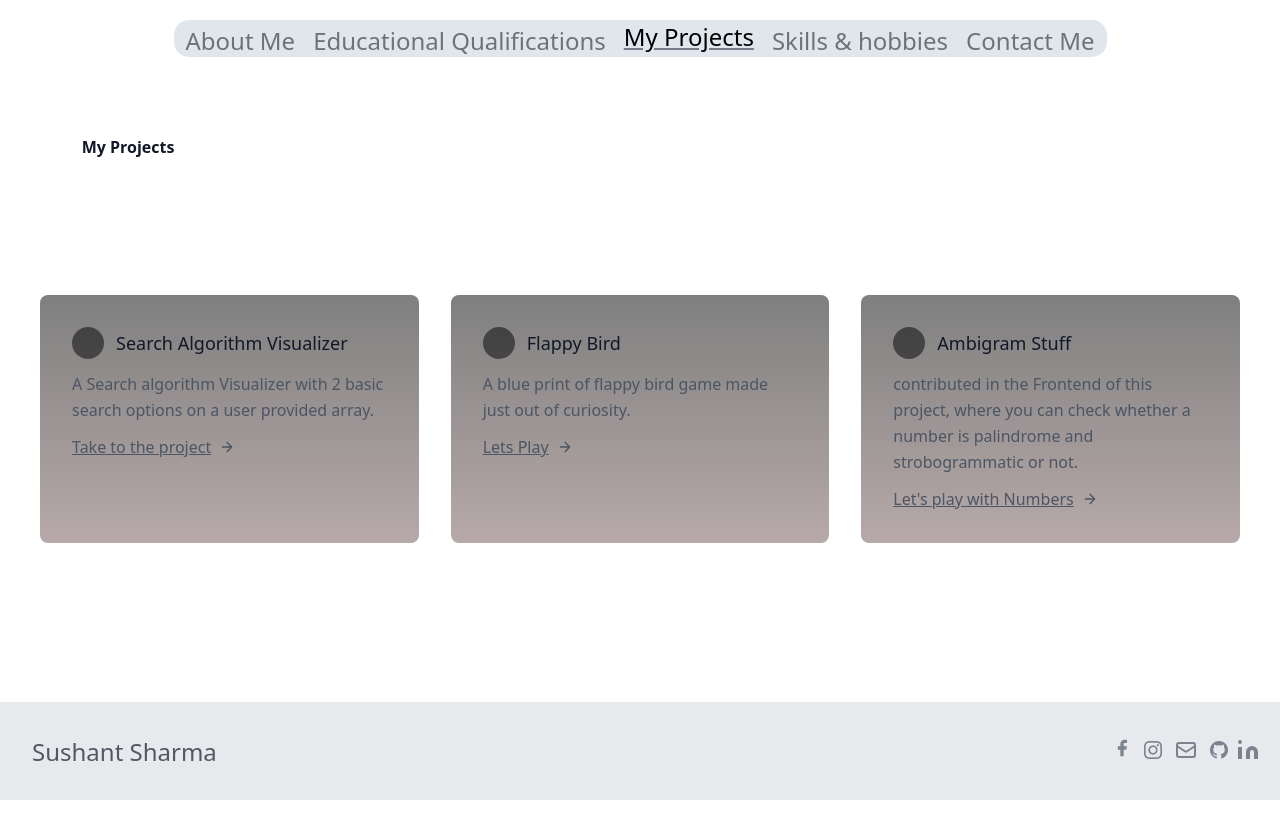
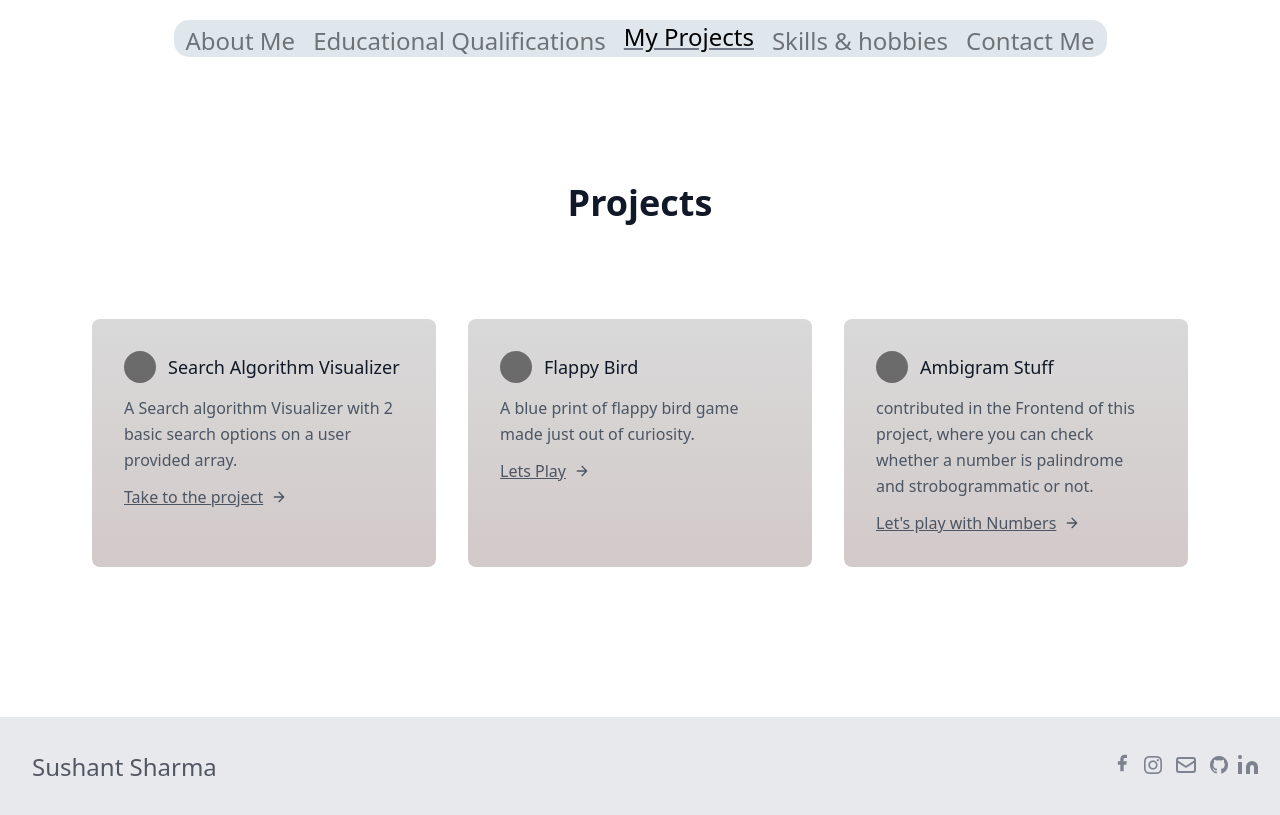
Before and after one commit to sushantsharma08/portfolio, an Angular app in the folder portfolio/: page /my-projects in a window 1280 px wide. Built offline with nearby package versions, Linux system fonts and the light colour scheme.

Commit message:
updated changes

```diff
--- a/portfolio/src/app/component/routed-component/routed-components/educational-qualifications/educational-qualifications.component.html
+++ b/portfolio/src/app/component/routed-component/routed-components/educational-qualifications/educational-qualifications.component.html
@@ -1,6 +1,5 @@
 <div class="container mx-auto px-4 sm:px-8 educational" >
     <div class="py-8">
-
         <div class="-mx-4 sm:-mx-8 px-4 sm:px-8 py-4 overflow-x-auto">
             <div class="inline-block min-w-full rounded-lg overflow-hidden">
 
@@ -8,15 +7,15 @@
                 <div class="flex flex-col items-center justify-center  min-h-screen py-10 px-10"
                     style="border-radius: 50rem; min-height: 45rem;">
 
-                    <div class="container px-20 mx-auto">
-                        <span class="EducationalQualification"
-                            class="font-bold title-font text-4xl text-center text-gray-900">
-                            <h1> Educational Qualifications </h1>
+                    <div class="container px-20 mx-auto ">
+                        <span class="EducationalQualification "
+                            class="font-bold title-font text-4xl text-center text-gray-900 ">
+                            <h1 > Educational Qualifications </h1>
                         </span>
                     </div>
                     <br><br><br>
-                    <h1 class="text-gray-900 font-semibold text-xl">School</h1>
-                    <div class="flex flex-col mt-6 opacity-95">
+                    <h1 class="text-gray-900 font-semibold text-xl heading">School</h1>
+                    <div class="flex flex-col mt-6 opacity-95 edutab">
                         <div class="-my-2 overflow-x-auto sm:-mx-6 lg:-mx-8">
                             <div class="py-2 align-middle inline-block min-w-full sm:px-6 lg:px-8">
                                 <div class="shadow-md shadow-red-500 overflow-hidden sm:rounded-lg ">
@@ -94,7 +93,7 @@
 
                     <h1 class="text-gray-900 font-semibold text-xl">College</h1>
                     <h3 class="text-lg text-gray-900 font-large">B-Tech Computer Science Engineering</h3>
-                    <div class="flex flex-col mt-6 opacity-95">
+                    <div class="flex flex-col mt-6 opacity-95 edutab">
                         <div class="-my-2 overflow-x-auto sm:-mx-6 lg:-mx-8">
                             <div class="py-2 align-middle inline-block min-w-full sm:px-6 lg:px-8">
                                 <div class="overflow-hidden sm:rounded-lg shadow-md shadow-red-500 ">
@@ -181,12 +180,12 @@
                                                     CBCS
                                                 </td>
                                                 <td class="px-6 py-4 whitespace-nowrap">
-                                                    in session
+                                                    8.83
                                                 </td>
                                                 <td class="px-6 py-4 whitespace-nowrap">
                                                     Medicaps University,Indore.
                                                 </td>
-                                                <!-- sem 5
+                                                 <!-- sem 5 -->
                               <tr class="bg-black bg-opacity-20">
                                 <td class="pl-4">
                                   5
@@ -198,13 +197,13 @@
                                   CBCS
                                 </td>
                                 <td class="px-6 py-4 whitespace-nowrap">
-                                  9.96
+                                  in session
                                 </td>
                                 <td class="px-6 py-4 whitespace-nowrap">
                                   Medicaps University,Indore.
                                 </td>
 
-                                sem 6
+                              <!--  sem 6
                               <tr>
                                 <td class="pl-4">
                                   6
--- a/portfolio/src/app/component/routed-component/routed-components/educational-qualifications/educational-qualifications.component.scss
+++ b/portfolio/src/app/component/routed-component/routed-components/educational-qualifications/educational-qualifications.component.scss
@@ -20,7 +20,25 @@ tr{
     left: 0;
     width: 100%;
     height: 100%;
-    background: linear-gradient(rgba(88, 84, 138, 0.959),rgba(0, 255, 115, 0.932));
-    clip-path: circle(15% at right 30%);
+    background: linear-gradient(rgba(79, 74, 126, 0.685),rgba(71, 212, 135, 0.932));
+    clip-path: circle(30% at right 30%);
     z-index: -1;
 }
+.educational::after{
+    content: " ";
+    position: fixed;
+    top: 0;
+    left: 0;
+    width: 100%;
+    height: 100%;
+    background: linear-gradient(rgba(88, 84, 138, 0.959),rgba(0, 255, 115, 0.932));
+    clip-path: circle(15% at right 3%);
+    z-index: -1;
+}
+.edutab{
+    backdrop-filter: blur(6px);
+}
+.heading{
+    background: rgba(255, 255, 255, 0.02) ;
+    backdrop-filter: blur(6px);
+}
--- a/portfolio/src/app/component/routed-component/routed-components/projects/projects.component.html
+++ b/portfolio/src/app/component/routed-component/routed-components/projects/projects.component.html
@@ -1,21 +1,24 @@
-<div class="container px-20 mx-auto" class="md:w-64 md:mb-0 mb-6 flex-shrink-0 flex flex-col">
-    <span class="EducationalQualification" class="font-bold title-font text-gray-900">
-      <h2 class="MainHeading text-[#3d2929e0]" style="width: max-content; margin: auto; "> My Projects</h2>
-    </span>
-  </div>
+<div class="container mx-auto px-4 sm:px-8 educational">
+  <div class="py-8">
+    <div class="-mx-4 sm:-mx-8 px-4 sm:px-8 py-4 overflow-x-auto">
+      <div class="inline-block min-w-full rounded-lg overflow-hidden">
 
-  <section class="text-gray-600 body-font overflow-hidden" style="min-height: 60vh;">
-    <div class="container px-5 py-10 mx-auto">
-      <div class="-my-8 divide-y-2 divide-gray-100">
-        <div class="py-8 flex flex-wrap md:flex-nowrap">
+        <div class="container px-20 ">
+          <span class="EducationalQualification " class="font-bold title-font text-4xl text-center text-gray-900 ">
+            <h1> Projects </h1>
+          </span>
+        </div>
+
+        <div class="flex flex-col items-center justify-center py-24 px-10"
+          style="border-radius: 50rem;">
 
           <section class="text-gray-600 body-font">
-            <div class="container px-5 py-24 mx-auto flex">
+            <div class="container px-5  mx-auto flex">
 
               <div class="flex flex-wrap -m-4" style="justify-content: center;">
                 <div class="p-4 md:w-1/3">
                   <div class="flex rounded-lg h-full bg-gray-100 p-8 flex-col"
-                    style="background: linear-gradient(#00000080 , rgba(78, 42, 42, 0.404)) ">
+                    style="background: linear-gradient(rgba(0, 0, 0, 0.1502) , rgba(78, 42, 42, 0.2504));">
                     <div class="flex items-center mb-3">
                       <div
                         class="w-8 h-8 mr-3 inline-flex items-center justify-center rounded-full bg-indigo-500 text-white flex-shrink-0"
@@ -31,7 +34,9 @@
                       <p class="leading-relaxed text-zinc-900">A Search algorithm Visualizer with 2 basic search
                         options on a user provided array.</p>
                       <a href="https://search-algorithm.vercel.app/"
-                        class="mt-3 underline  text-slate-600/[0.8] hover:text-slate-800 inline-flex items-center" target="_blank">Take to the project
+                        class="mt-3 underline  text-slate-600/[0.8] hover:text-slate-800 inline-flex items-center"
+                        target="_blank">Take to
+                        the project
                         <svg fill="none" stroke="currentColor" stroke-linecap="round" stroke-linejoin="round"
                           stroke-width="2" class="w-4 h-4 ml-2" viewBox="0 0 24 24">
                           <path d="M5 12h14M12 5l7 7-7 7"></path>
@@ -42,7 +47,7 @@
                 </div>
                 <div class="p-4 md:w-1/3">
                   <div class="flex rounded-lg h-full bg-gray-100 p-8 flex-col"
-                    style="background: linear-gradient(#00000080 , rgba(78, 42, 42, 0.404)) ">
+                    style="background: linear-gradient(rgba(0, 0, 0, 0.1502) , rgba(78, 42, 42, 0.2504)) ">
                     <div class="flex items-center mb-3">
                       <div
                         class="w-8 h-8 mr-3 inline-flex items-center justify-center rounded-full bg-indigo-500 text-white flex-shrink-0"
@@ -58,7 +63,9 @@
                       <p class="leading-relaxed text-zinc-900">A blue print of flappy bird game made just out of
                         curiosity.</p>
                       <a href="https://flappy-bird-six.vercel.app/"
-                      class="mt-3 underline  text-slate-600/[0.8] hover:text-slate-800 inline-flex items-center" target="_blank">Lets Play
+                        class="mt-3 underline  text-slate-600/[0.8] hover:text-slate-800 inline-flex items-center"
+                        target="_blank">Lets
+                        Play
                         <svg fill="none" stroke="currentColor" stroke-linecap="round" stroke-linejoin="round"
                           stroke-width="2" class="w-4 h-4 ml-2" viewBox="0 0 24 24">
                           <path d="M5 12h14M12 5l7 7-7 7"></path>
@@ -69,7 +76,7 @@
                 </div>
                 <div class="p-4 md:w-1/3">
                   <div class="flex rounded-lg h-full bg-gray-100 p-8 flex-col"
-                    style="background: linear-gradient(#00000080 , rgba(78, 42, 42, 0.404)) ">
+                    style="background: linear-gradient(rgba(0, 0, 0, 0.1502) , rgba(78, 42, 42, 0.2504))">
                     <div class="flex items-center mb-3">
                       <div
                         class="w-8 h-8 mr-3 inline-flex items-center justify-center rounded-full bg-indigo-500 text-white flex-shrink-0"
@@ -85,7 +92,8 @@
                       <p class="leading-relaxed text-zinc-900">contributed in the Frontend of this project, where you
                         can check whether a number is palindrome and strobogrammatic or not. </p>
                       <a href="https://ambigram-stuff-shailscript.vercel.app" target="_blank"
-                      class="mt-3 underline  text-slate-600/[0.8] hover:text-slate-800 inline-flex items-center">Let's play with Numbers
+                        class="mt-3 underline  text-slate-600/[0.8] hover:text-slate-800 inline-flex items-center">Let's
+                        play with Numbers
                         <svg fill="none" stroke="currentColor" stroke-linecap="round" stroke-linejoin="round"
                           stroke-width="2" class="w-4 h-4 ml-2" viewBox="0 0 24 24">
                           <path d="M5 12h14M12 5l7 7-7 7"></path>
@@ -99,6 +107,8 @@
           </section>
 
         </div>
+
       </div>
     </div>
-  </section>
+  </div>
+</div>
--- a/portfolio/src/app/component/routed-component/routed-components/skills-hobbies/skills-hobbies.component.html
+++ b/portfolio/src/app/component/routed-component/routed-components/skills-hobbies/skills-hobbies.component.html
@@ -11,7 +11,7 @@
                 <div class="text-center text-xl font-bold opacity-90 flex items-center">
                     <div class="h-12 w-12 rounded-full bg-gray-400 align-middle mr-28 flex justify-center items-center">
                         <i class="bi bi-code-slash text-gray-700/0.5  text-xl"></i></div>
-                    <span class="w-max">Languages</span>
+                    <span class="w-max sub-Heading">Languages</span>
                 </div>
                 <hr class="my-2">
                 <div class="container flex ">
@@ -44,7 +44,7 @@
                 <div class="text-center text-xl font-bold opacity-90 flex items-center w-max">
                     <div class="h-12 w-12 rounded-full bg-gray-400 align-middle mr-28 flex justify-center items-center">
                         <i class="bi bi-tools text-gray-700/0.5 text-xl"></i></div>
-                    <span class="w-max">Tools & Frameworks</span>
+                    <span class="w-max sub-Heading">Tools & Frameworks</span>
                 </div>
                 <hr class="my-2">
                 <div class="container flex ">
@@ -80,7 +80,7 @@
                                 d="M212.3 10.3c-43.8 6.3-86.2 24.1-122.2 53.8l77.4 77.4c27.8-35.8 43.3-81.2 44.8-131.2zM248 222L405.9 64.1c-42.4-35-93.6-53.5-145.5-56.1-1.2 63.9-21.5 122.3-58.7 167.7L248 222zM56.1 98.1c-29.7 36-47.5 78.4-53.8 122.2 50-1.5 95.5-17 131.2-44.8L56.1 98.1zm272.2 204.2c45.3-37.1 103.7-57.4 167.7-58.7-2.6-51.9-21.1-103.1-56.1-145.5L282 256l46.3 46.3zM248 290L90.1 447.9c42.4 34.9 93.6 53.5 145.5 56.1 1.3-64 21.6-122.4 58.7-167.7L248 290zm191.9 123.9c29.7-36 47.5-78.4 53.8-122.2-50.1 1.6-95.5 17.1-131.2 44.8l77.4 77.4zM167.7 209.7C122.3 246.9 63.9 267.3 0 268.4c2.6 51.9 21.1 103.1 56.1 145.5L214 256l-46.3-46.3zm116 292c43.8-6.3 86.2-24.1 122.2-53.8l-77.4-77.4c-27.7 35.7-43.2 81.2-44.8 131.2z" />
                         </svg>
                     </div>
-                    <span class="w-max">Sports & Hobbies</span>
+                    <span class="w-max sub-Heading">Sports & Hobbies</span>
                 </div>
                 <hr class="my-2">
                 <div class="container flex ">
--- a/portfolio/src/app/component/routed-component/routed-components/skills-hobbies/skills-hobbies.component.scss
+++ b/portfolio/src/app/component/routed-component/routed-components/skills-hobbies/skills-hobbies.component.scss
@@ -13,7 +13,6 @@ li{
     width: max-content;
     font-size: 15px;
     transform: translateY(10px);
-    transition: 0.5s;
 
 }
 @media only screen and (max-width: 522px) {
@@ -22,7 +21,6 @@ li{
   .template{
     min-width: 440px;
     min-height: 250px;
-    background-color: rgba(28, 32, 83, 0.027);
 
 }
 .skills::before{
@@ -50,14 +48,15 @@ li{
 .template{
     // min-height: max-content;
     // background-color: #bdcedb83;
-    background: rgba(255, 255, 255,0.05) ;
-    box-shadow: 0 15px 15px rgba(0,0,0,0.5);
+    // background: rgba(255, 255, 255,0.05) ;
+    background: linear-gradient(rgba(137, 43, 226, 0.082),rgba(94, 0, 182, 0.2)) ;
+    box-shadow: 0 15px 15px rgba(0, 71, 119, 0.13);
     backdrop-filter:blur(6px);
     opacity: 0.8;
-    border: 1px solid rgba(0, 0, 0, 0.137);
+    border: 1px solid rgba(255, 0, 255, 0.103);
 }
 .template:hover{
-    opacity: 1;
+    opacity: 0.9;
     backdrop-filter:blur(8px);
 }
 .template:hover li{
@@ -69,3 +68,6 @@ li{
     opacity: 0.9;
     backdrop-filter: blur(2px);
 }
+.sub-Heading{
+    color: #202020f3;
+}
```
